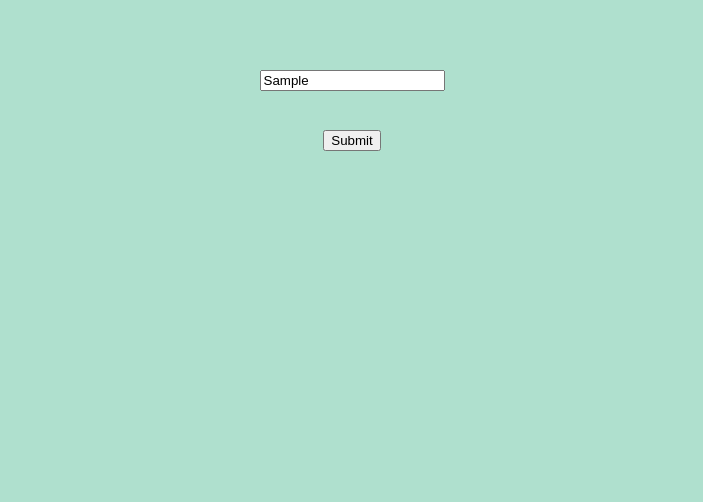
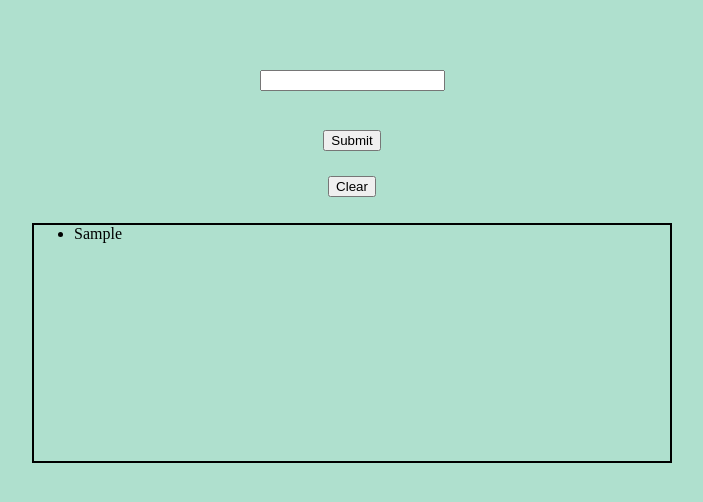
Before and after one commit to codyborges/To-do-list, a plain HTML site: page index.html in a window 1280 px wide. Both pictures are taken after typing "Sample" into the empty fields and a click on the button "Submit". Shown: the part 200-702 px from the top of the page, without its empty margins (288-991 px from the left). Drawn offline with Linux system fonts and the light colour scheme.

Commit message:
javascript functions and functionality

```diff
--- a/index.html
+++ b/index.html
@@ -12,14 +12,13 @@
   <h1>To do List</h1>
 
 <section class = 'main'>
-<input type ="text" class = 'list'>
+<input type ="text" class = 'listInput'>
 <button class ="sub">Submit</button>
+<button class ='clear'>Clear</button>
 </section>
 
 <section class ="answer">
-<ul>
-
-
+<ul id='list'>
 </ul>
 
 </section>
@@ -29,7 +28,6 @@
 
 
 
-
 <script src = 'script.js'></script>
 </body>
 </html>
--- a/script.js
+++ b/script.js
@@ -0,0 +1,24 @@
+//DOM variables
+let input = document.querySelector('.listInput')
+let addBtn = document.querySelector('.sub')
+let clearBtn = document.querySelector('.clear')
+let answer = document.querySelector('#list')
+
+//event Listeners
+addBtn.addEventListener('click', addToList)
+clearBtn.addEventListener('click', clearAll)
+
+//function
+function addToList (){
+let newItem = document.createElement('li')
+newItem.innerHTML = input.value
+answer.appendChild(newItem)
+input.value = ''
+
+
+}
+
+function clearAll(){
+answer.innerHTML = ''
+
+}
--- a/style.css
+++ b/style.css
@@ -19,12 +19,24 @@ h1{
   display: flex;
   flex-direction: column;
   align-items: center;
+
 }
 
-.list{
+.listInput{
   margin-bottom: 3%;
 }
 
 .answer{
-  text-align: center;
+  margin-left: 25%;
+  border: 2px solid black;
+  width:50%;
+  height: 30vh;
 }
+
+.sub{
+  margin-bottom: 2%;
+}
+
+.clear{
+  margin-bottom: 2%;
+}
```
